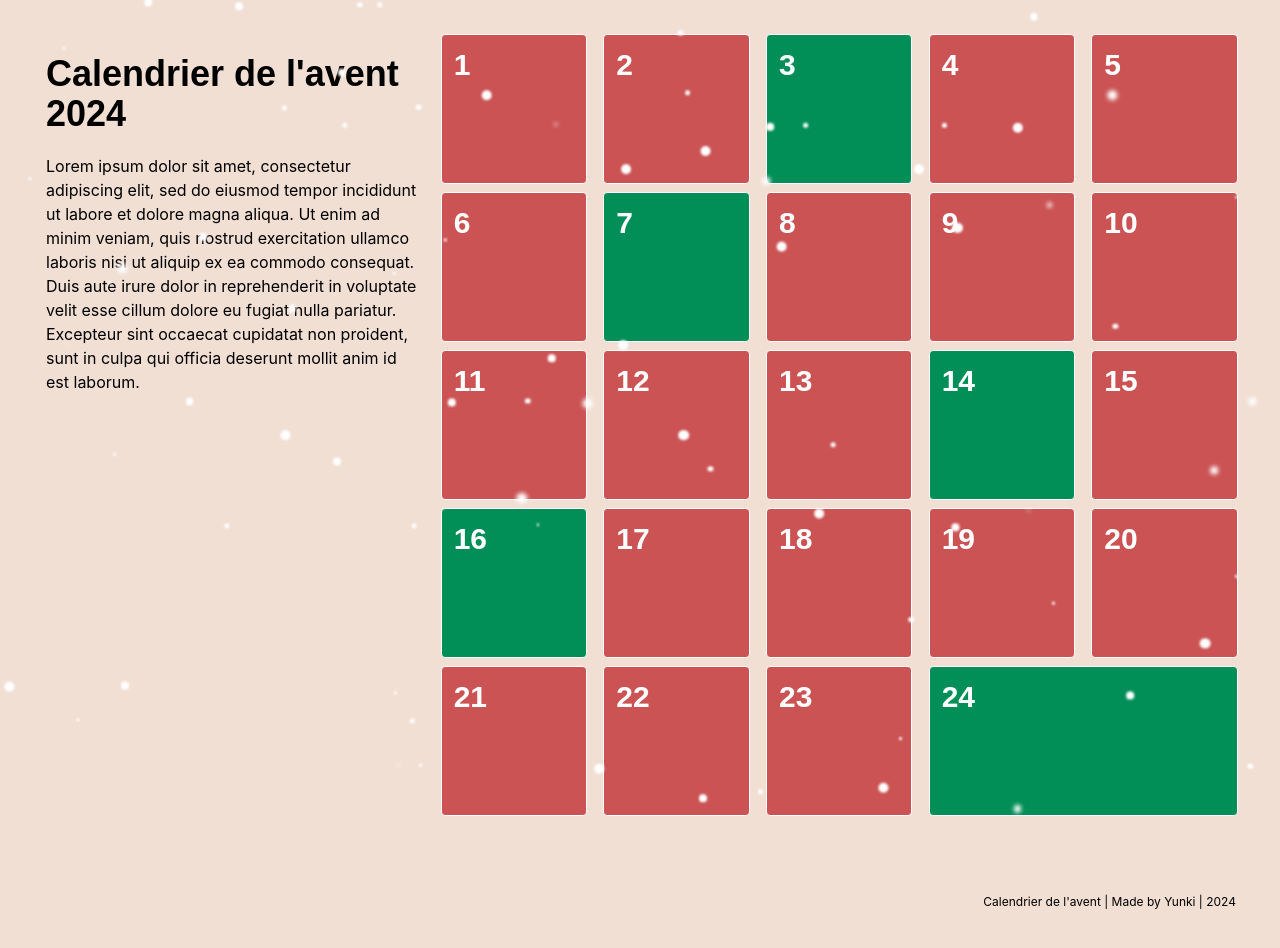
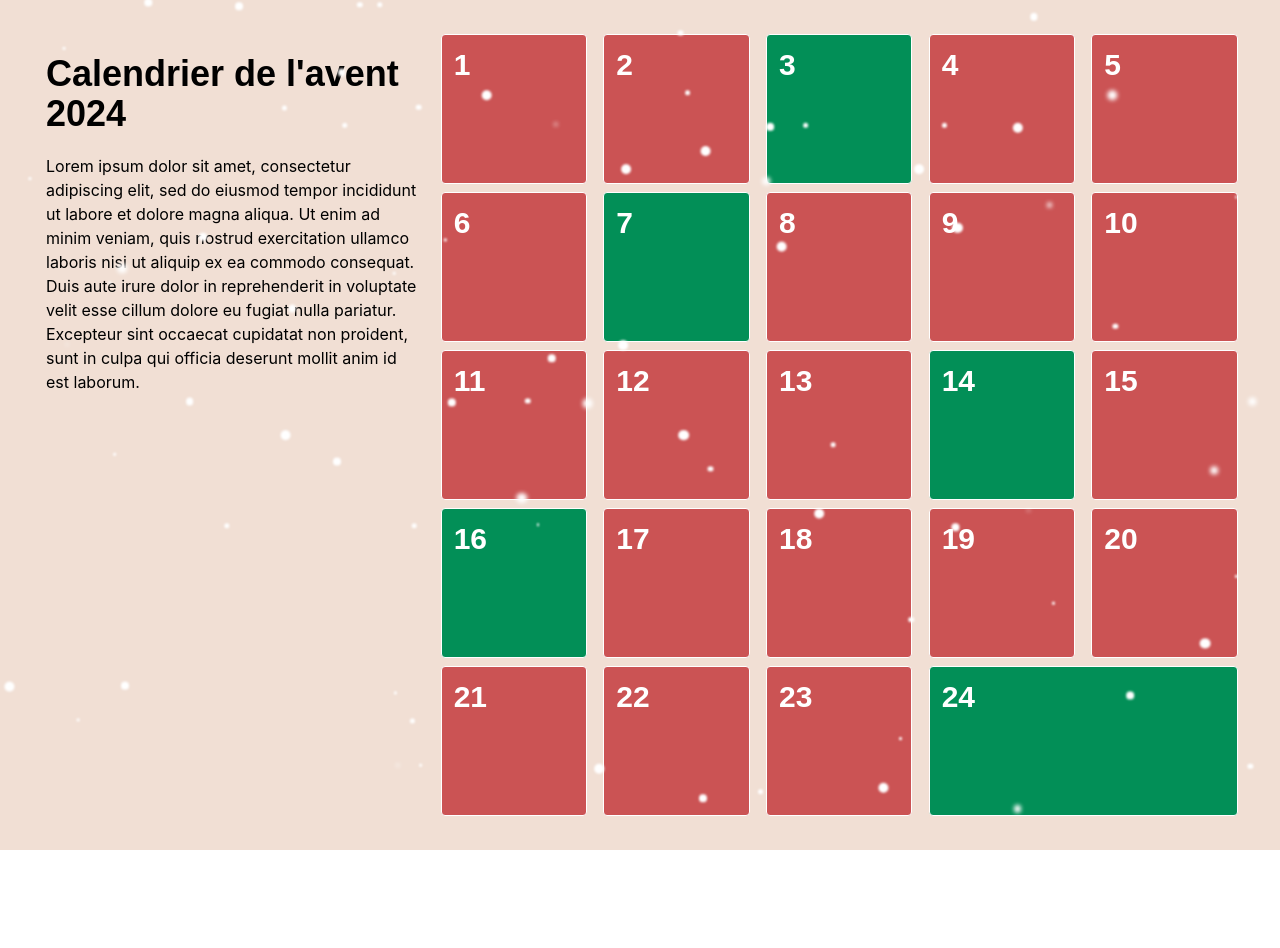
Before and after one commit to yunkigeo/advent, a React (Create React App) app: page / in a window 1280 px wide. Shown: the top 948 px of the page. After the commit the page ends 850 px from the top, so only its background shows below. Built offline with nearby package versions, Linux system fonts and the light colour scheme.

Commit message:
Remove footer

```diff
--- a/src/App.js
+++ b/src/App.js
@@ -45,7 +45,7 @@ function App() {
       </div>
 
     </div>
-    <div className='bg-base p-11 text-right text-xs'>Calendrier de l'avent | Made by Yunki | 2024</div>
+    {/* <div className='bg-base p-11 text-right text-xs'>Calendrier de l'avent | Made by Yunki | 2024</div> */}
     </div>
   );
 }
```
